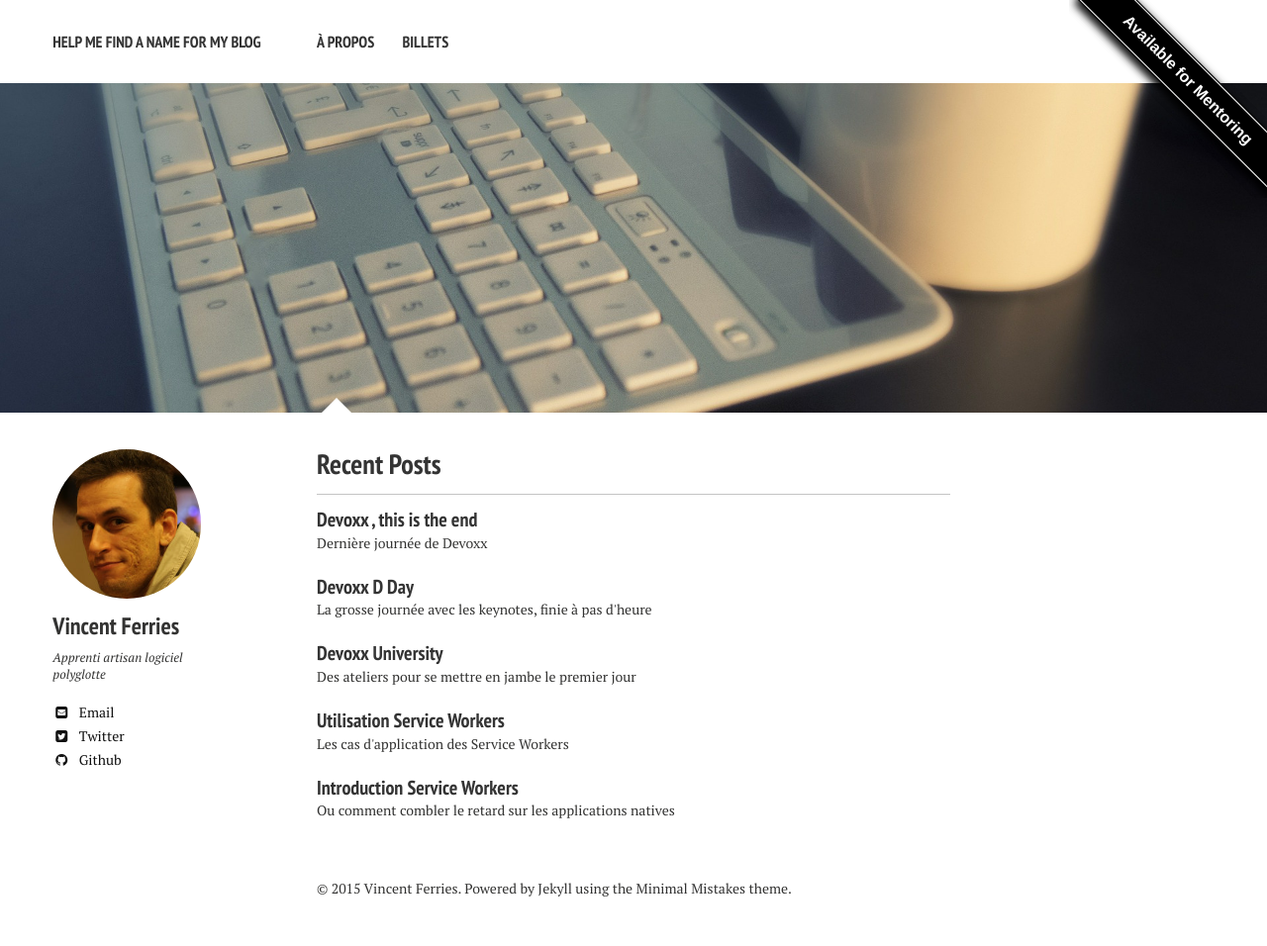
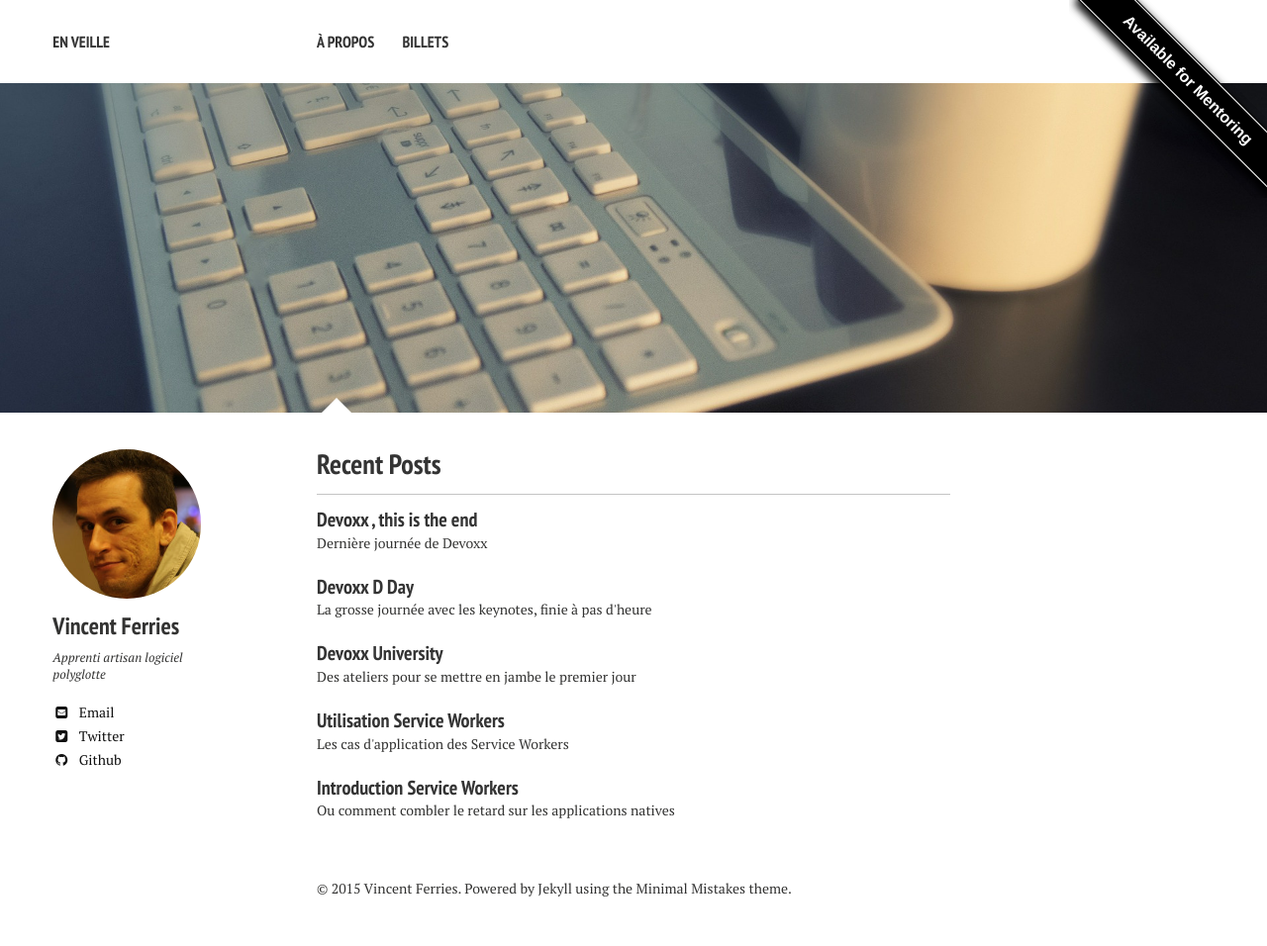
Before and after one commit to vferries/blog, a Jekyll site: the page built from index.md, in a window 1280 px wide. Shown: the whole page at 99% size. Built offline with Jekyll 4.4.1, drawn with Linux system fonts in a browser that asks for light colours; nearby versions of some CDN libraries.

Commit message:
Changement de nom du site.

```diff
--- a/_config.yml
+++ b/_config.yml
@@ -1,6 +1,6 @@
 # Site wide configuration
 
-title:            Help me find a name for my blog
+title:            En veille
 locale:           fr_FR
 url:              http://vferries.github.io/blog
 
```
